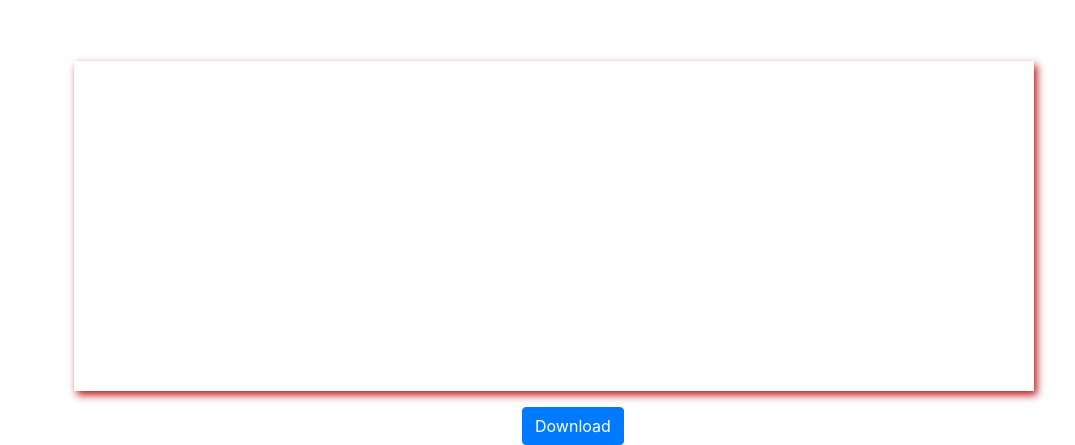
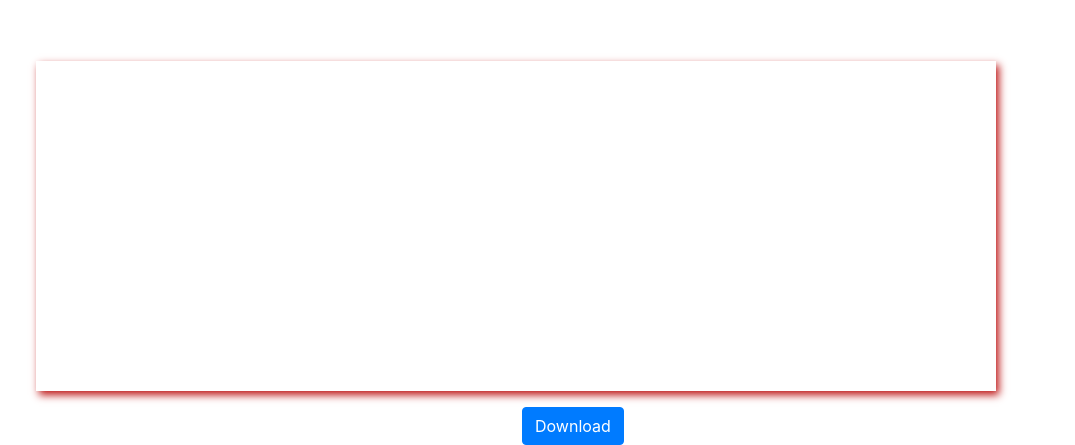
Before and after one commit to phisham/Quest-cease-Github-api, a website: page index.html in a window 1280 px wide. Shown: the part 549-994 px from the top of the page, without its empty margins (54-1129 px from the left). Drawn offline with nearby package versions, Linux system fonts and the light colour scheme.

Commit message:
Update index.html

```diff
--- a/index.html
+++ b/index.html
@@ -16,7 +16,7 @@
             }
             #append{
                 width: 75vw;
-                margin-left: 10vw;
+                margin-left: 7vw;
                 box-shadow: rgb(190, 22, 22) 3px 4px 8px;
             }
 
```
